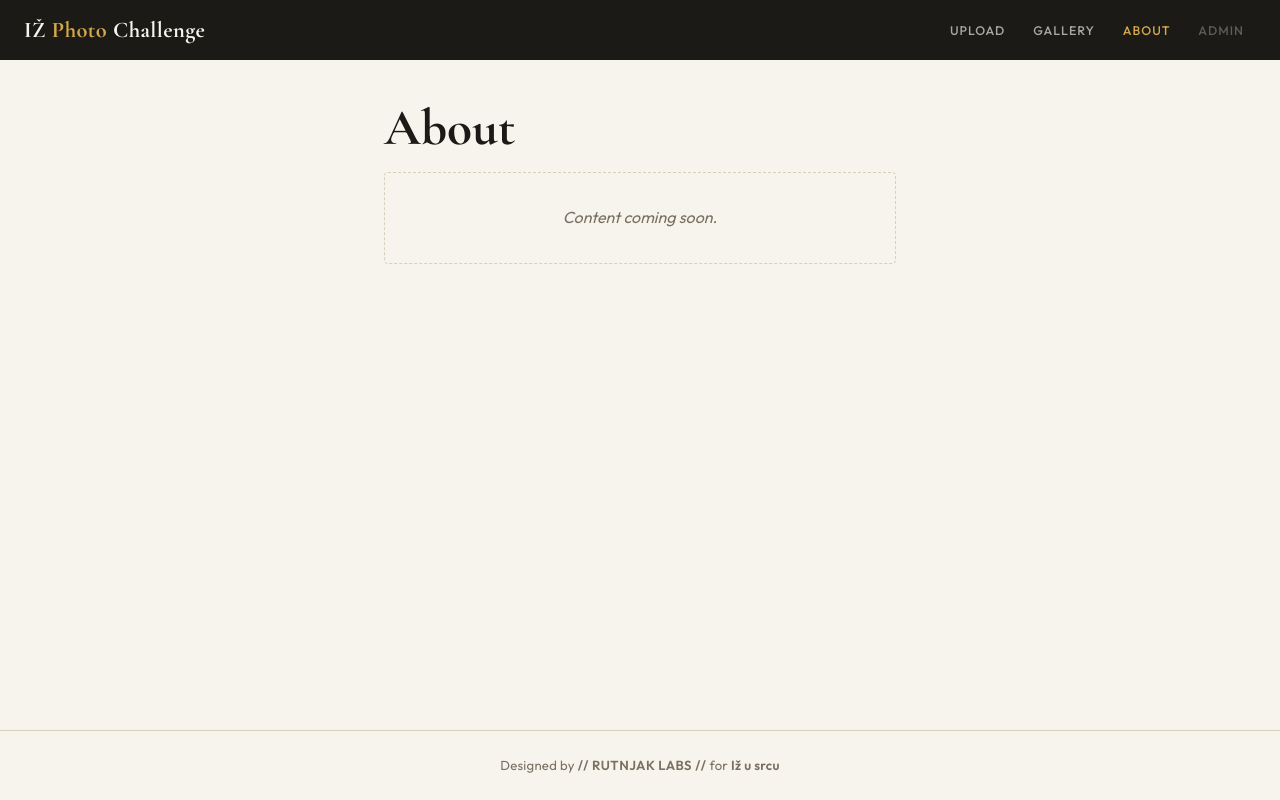
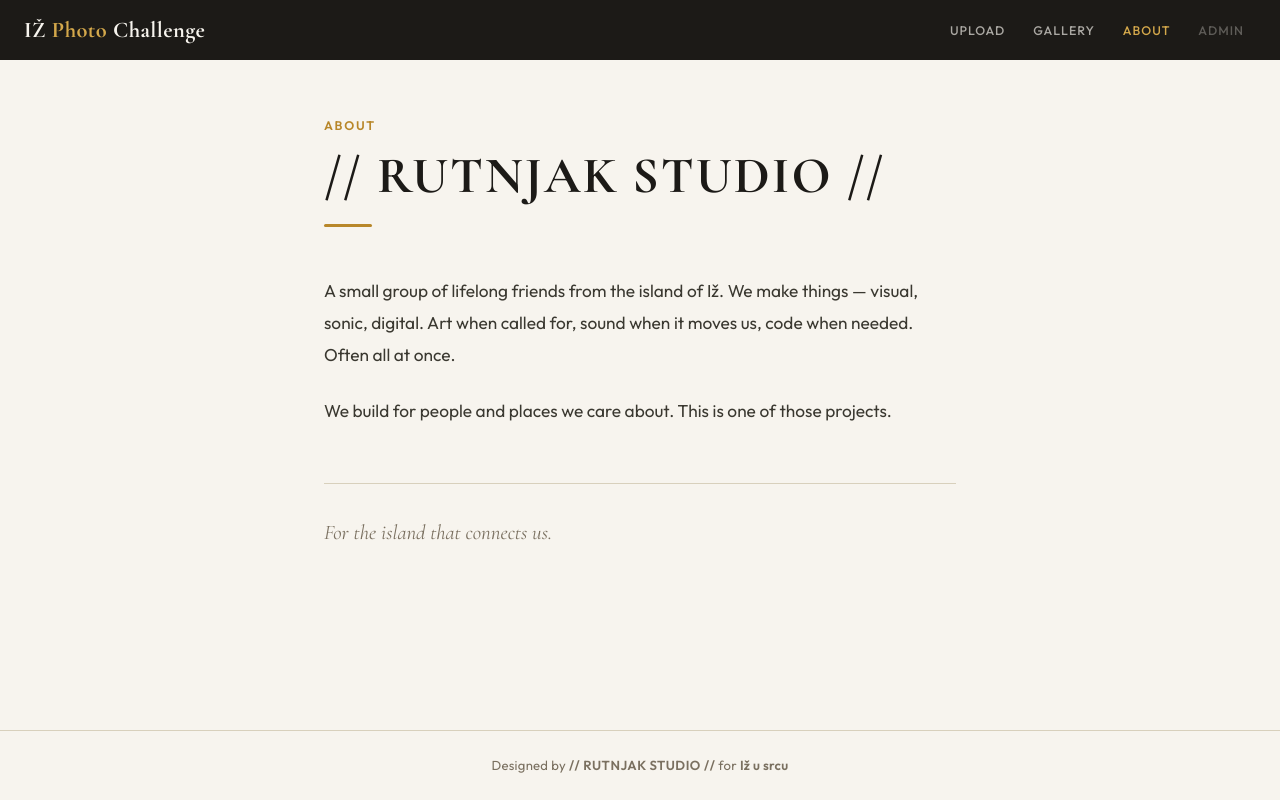
Before and after one commit to RomanMiler73/iz-photo-challenge, a React (Vite) app in the folder iz-photo-challenge/: page / in a window 1280 px wide. Both pictures are taken after a click on the button "ABOUT". Built offline with nearby package versions, Linux system fonts and the light colour scheme; no server answers; the database is empty.

Commit message:
About page content, footer updated to Rutnjak Studio

```diff
--- a/iz-photo-challenge/src/App.jsx
+++ b/iz-photo-challenge/src/App.jsx
@@ -93,7 +93,7 @@ export default function App() {
             style={{ color: 'var(--muted)', textDecoration: 'none', fontWeight: 600, letterSpacing: '0.04em' }}
             onClick={(e) => { e.preventDefault(); window.location.hash = 'about' }}
           >
-            // RUTNJAK LABS //
+            // RUTNJAK STUDIO //
           </a>
           {' '}for <strong>Iž u srcu</strong>
         </footer>
--- a/iz-photo-challenge/src/pages/About.jsx
+++ b/iz-photo-challenge/src/pages/About.jsx
@@ -1,19 +1,65 @@
 export default function About() {
   return (
-    <div className="page page-narrow">
-      <h1 className="page-title">About</h1>
+    <div className="page" style={{ maxWidth: 680 }}>
+
+      <div style={{ marginBottom: 48, paddingTop: 16 }}>
+        <div style={{
+          fontSize: '0.78rem',
+          fontWeight: 600,
+          letterSpacing: '0.14em',
+          textTransform: 'uppercase',
+          color: 'var(--gold)',
+          marginBottom: 14,
+        }}>
+          About
+        </div>
+        <h1 style={{
+          fontFamily: 'var(--font-display)',
+          fontSize: 'clamp(2rem, 6vw, 3.2rem)',
+          fontWeight: 700,
+          lineHeight: 1.05,
+          marginBottom: 20,
+          color: 'var(--ink)',
+          letterSpacing: '0.04em',
+        }}>
+          // RUTNJAK STUDIO //
+        </h1>
+        <div style={{
+          width: 48,
+          height: 3,
+          background: 'var(--gold)',
+          borderRadius: 2,
+        }} />
+      </div>
+
       <div style={{
+        fontSize: '1.08rem',
+        lineHeight: 1.85,
+        color: '#3a3830',
+        display: 'flex',
+        flexDirection: 'column',
+        gap: 24,
+      }}>
+        <p>
+          A small group of lifelong friends from the island of Iž. We make things — visual, sonic, digital. Art when called for, sound when it moves us, code when needed. Often all at once.
+        </p>
+        <p>
+          We build for people and places we care about. This is one of those projects.
+        </p>
+      </div>
+
+      <div style={{
+        marginTop: 56,
+        paddingTop: 32,
+        borderTop: '1px solid var(--border)',
+        fontFamily: 'var(--font-display)',
+        fontSize: '1.3rem',
+        fontStyle: 'italic',
         color: 'var(--muted)',
-        fontStyle: 'italic',
-        fontSize: '1rem',
-        marginTop: 16,
-        padding: '32px',
-        border: '1.5px dashed var(--border)',
-        borderRadius: 'var(--radius)',
-        textAlign: 'center',
       }}>
-        Content coming soon.
+        For the island that connects us.
       </div>
+
     </div>
   )
 }
--- a/iz-photo-challenge/src/pages/Terms.jsx
+++ b/iz-photo-challenge/src/pages/Terms.jsx
@@ -61,7 +61,7 @@ export default function Terms() {
           fontSize: '0.85rem',
           color: 'var(--muted)',
         }}>
-          Designed by <strong>// RUTNJAK LABS //</strong> for <strong>Iž u srcu</strong>
+          Designed by <strong>// RUTNJAK STUDIO //</strong> for <strong>Iž u srcu</strong>
         </div>
 
       </div>
```
